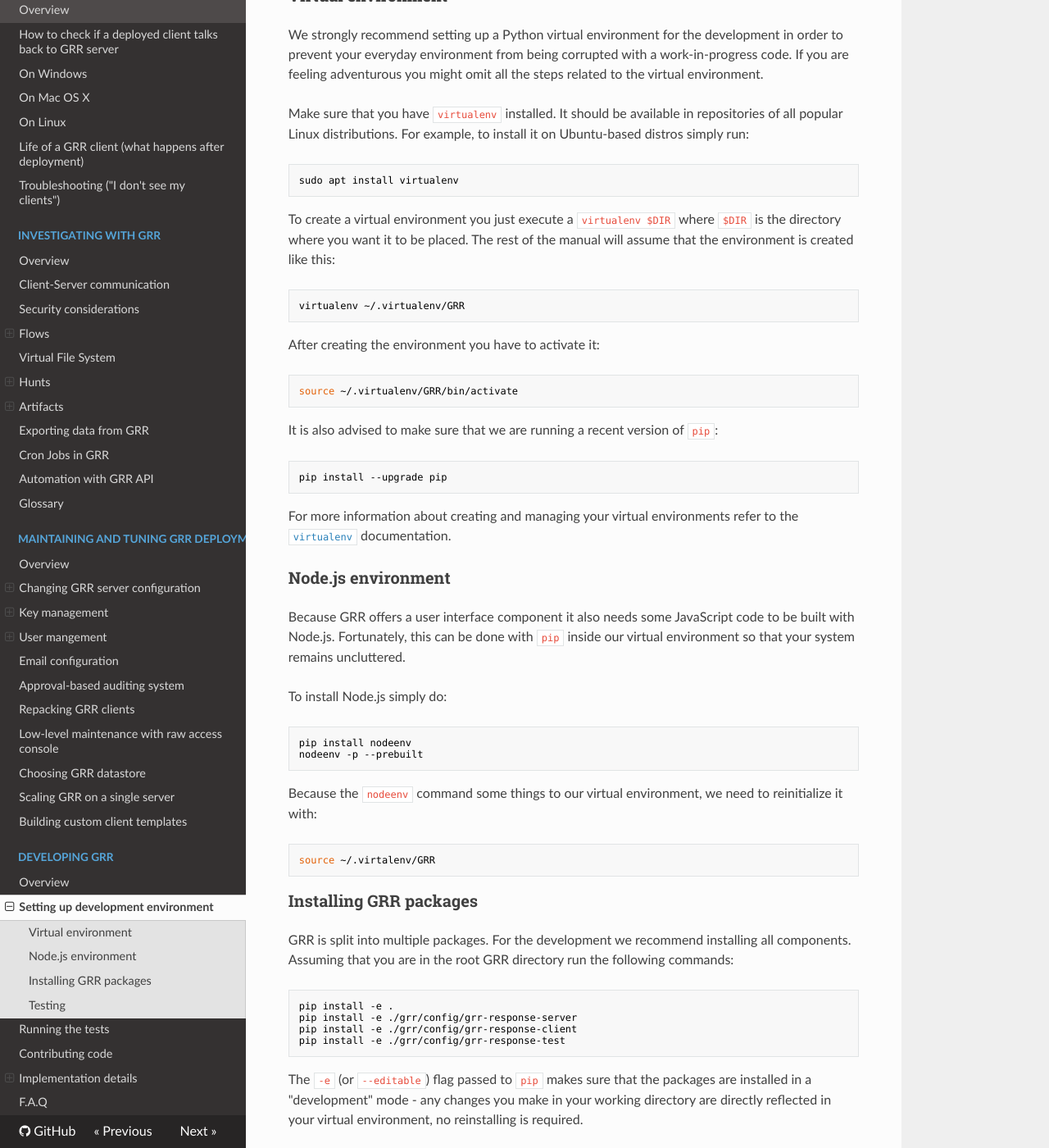
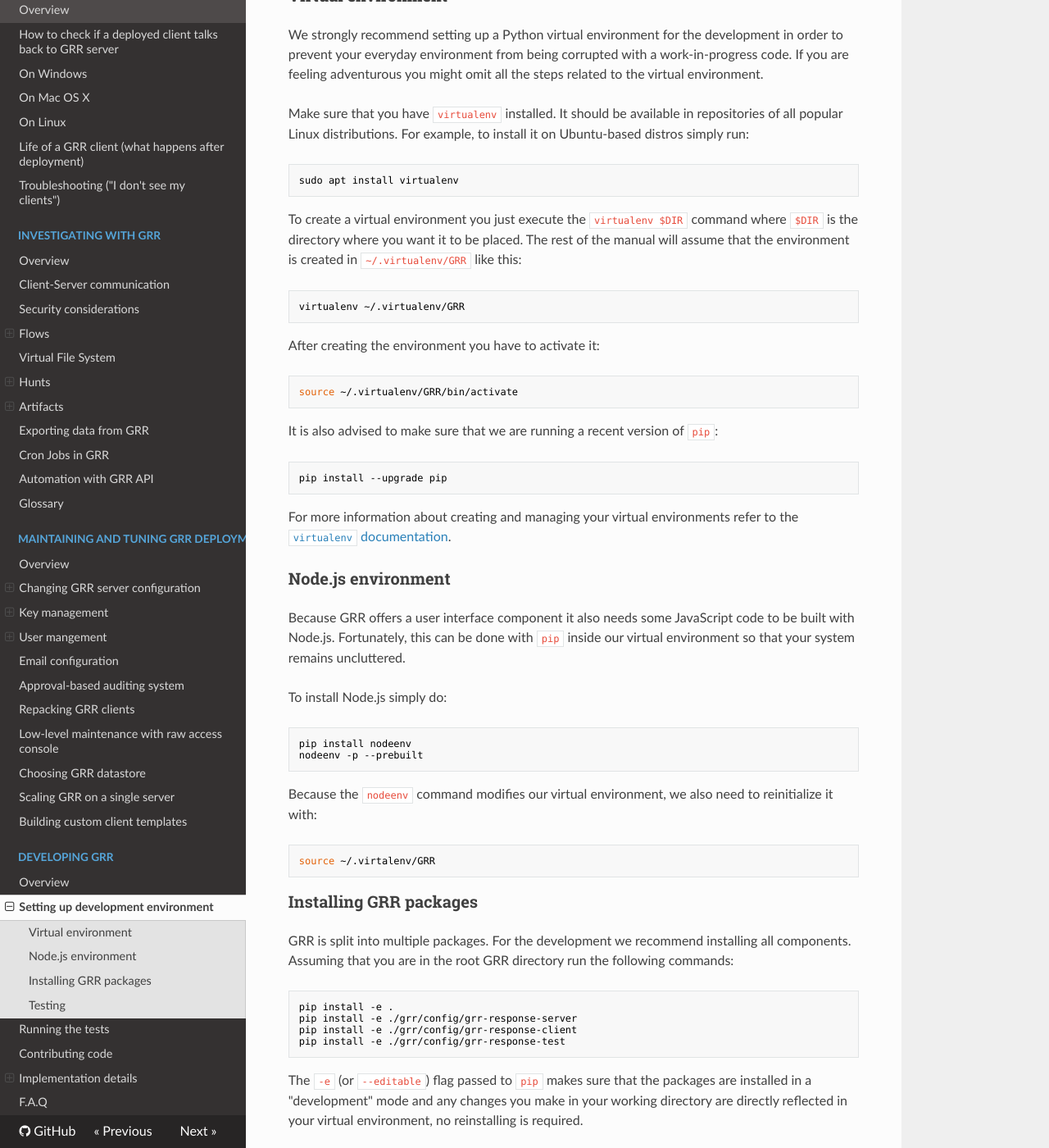
Before and after one commit to google/grr-doc, an MkDocs documentation site: the page built from docs/developing-grr/setting-up-dev-env.md, in a window 1280 px wide and 1400 px high, scrolled down 297 px. Shown: the whole window at 82% size. Built offline with MkDocs 1.6.1, drawn with Linux system fonts in a browser that asks for light colours; nearby versions of some CDN libraries; old or Windows-style settings are respelled for this version of MkDocs.

Commit message:
Add minor fixes to the dev environment guide.

````diff
--- a/docs/developing-grr/setting-up-dev-env.md
+++ b/docs/developing-grr/setting-up-dev-env.md
@@ -23,9 +23,10 @@
 sudo apt install virtualenv
 ```
 
-To create a virtual environment you just execute a `virtualenv $DIR` where
-`$DIR` is the directory where you want it to be placed. The rest of the manual
-will assume that the environment is created like this:
+To create a virtual environment you just execute the `virtualenv $DIR` command
+where `$DIR` is the directory where you want it to be placed. The rest of the
+manual will assume that the environment is created in `~/.virtualenv/GRR` like
+this:
 
 ```bash
 virtualenv ~/.virtualenv/GRR
@@ -44,7 +45,7 @@
 ```
 
 For more information about creating and managing your virtual environments
-refer to the [`virtualenv`](https://virtualenv.pypa.io) documentation.
+refer to the [`virtualenv` documentation](https://virtualenv.pypa.io).
 
 ### Node.js environment
 
@@ -59,7 +60,7 @@
 nodeenv -p --prebuilt
 ```
 
-Because the `nodeenv` command some things to our virtual environment, we need to
+Because the `nodeenv` command modifies our virtual environment, we also need to
 reinitialize it with:
 
 ```bash
@@ -80,7 +81,7 @@
 ```
 
 The `-e` (or `--editable`) flag passed to `pip` makes sure that the packages
-are installed in a "development" mode - any changes you make in your working
+are installed in a "development" mode and any changes you make in your working
 directory are directly reflected in your virtual environment, no reinstalling
 is required.
 
````
